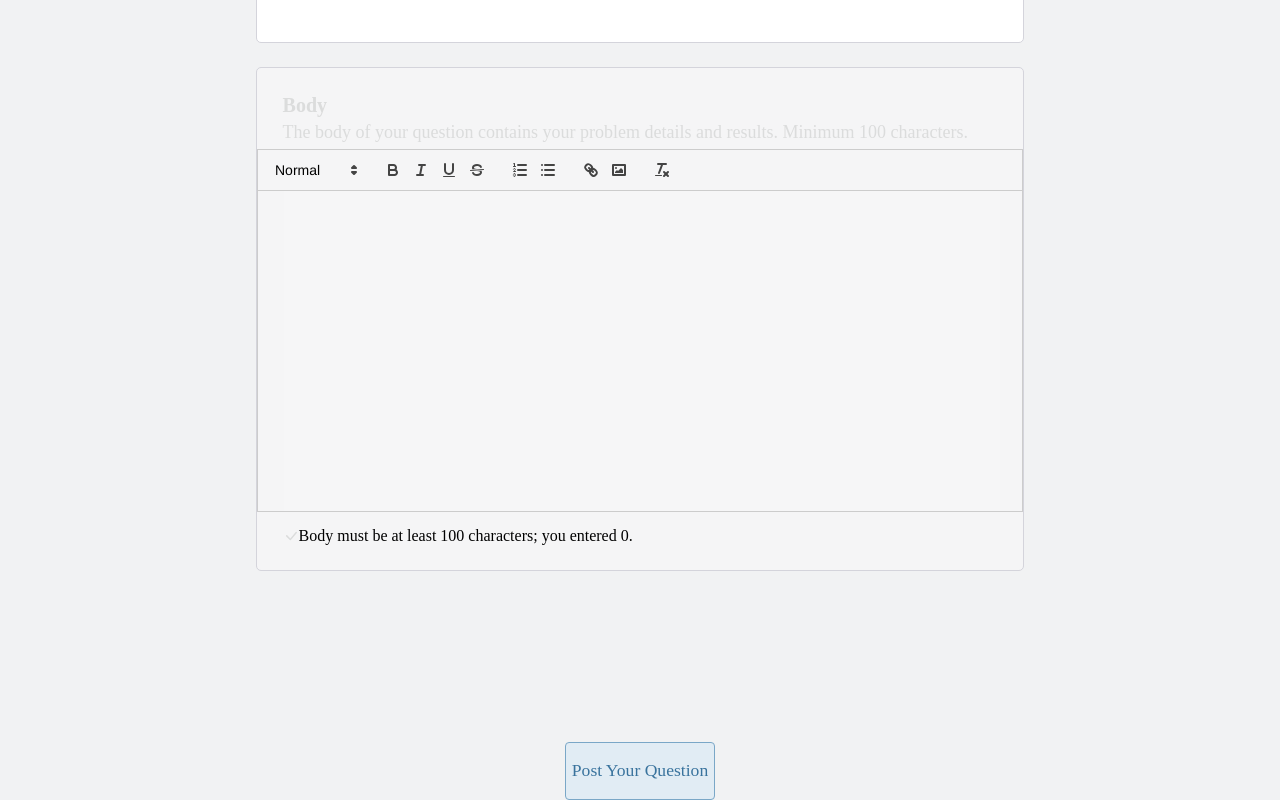
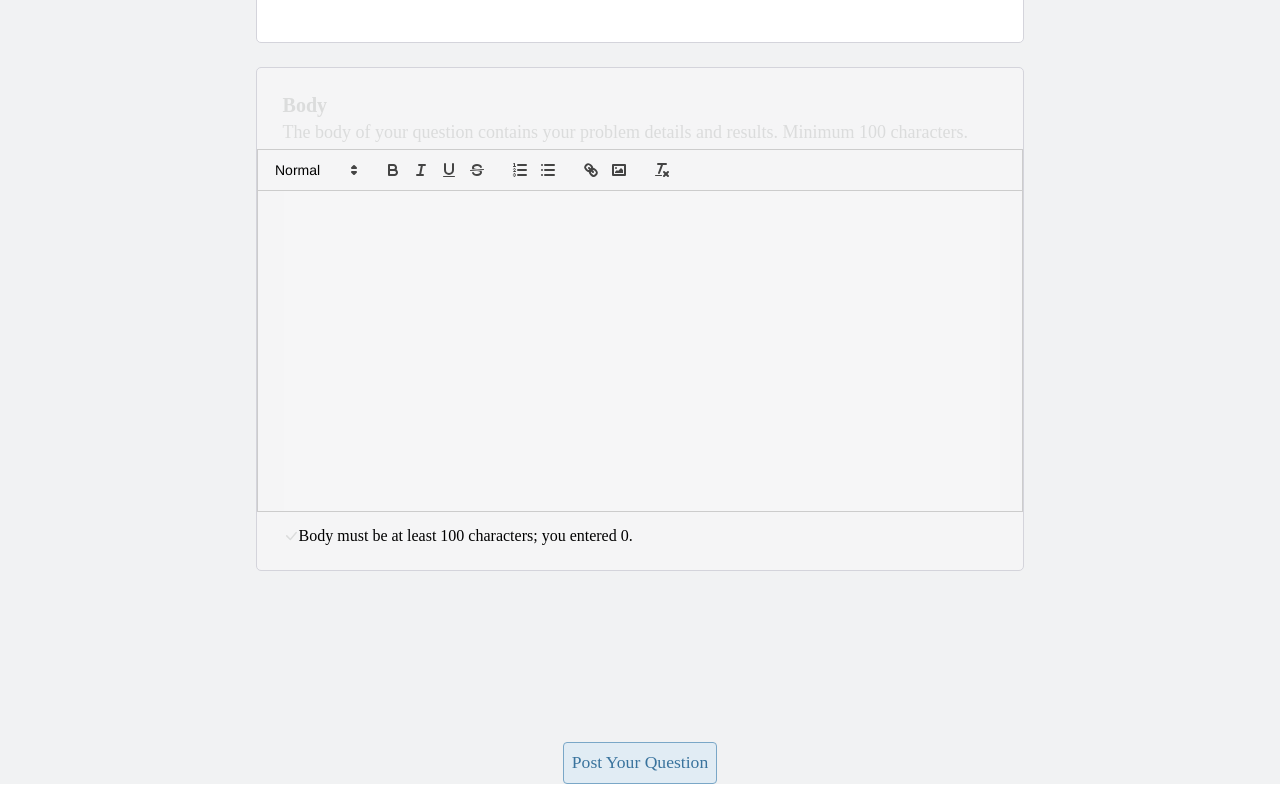
Before and after one commit to codestates-seb/seb44_pre_033, a React (Vite) app in the folder client/: page /questions/ask in a window 1280 px wide. Shown: the part 341-1141 px from the top of the page. Built offline with nearby package versions, Linux system fonts and the light colour scheme.

Commit message:
[FE] Feat: Flexible 버튼 수종

```diff
--- a/client/src/components/common/ButtonFlexible.jsx
+++ b/client/src/components/common/ButtonFlexible.jsx
@@ -19,8 +19,8 @@ const ButtonFlexible = styled.div`
     align-items: center;
     justify-content: center;
     width: ${(props)=>(props.label.length*0.6+props.length*0.2)}rem;
-    height: ${(props)=>(props.label.length*0.2)}rem;
-    padding: ${(props)=>(props.label.length*0.02)}rem;
+    height: 2.6rem;
+    padding: 0.5rem;
     font-size: 1.1rem;
     border-radius: 4px;
 
```
